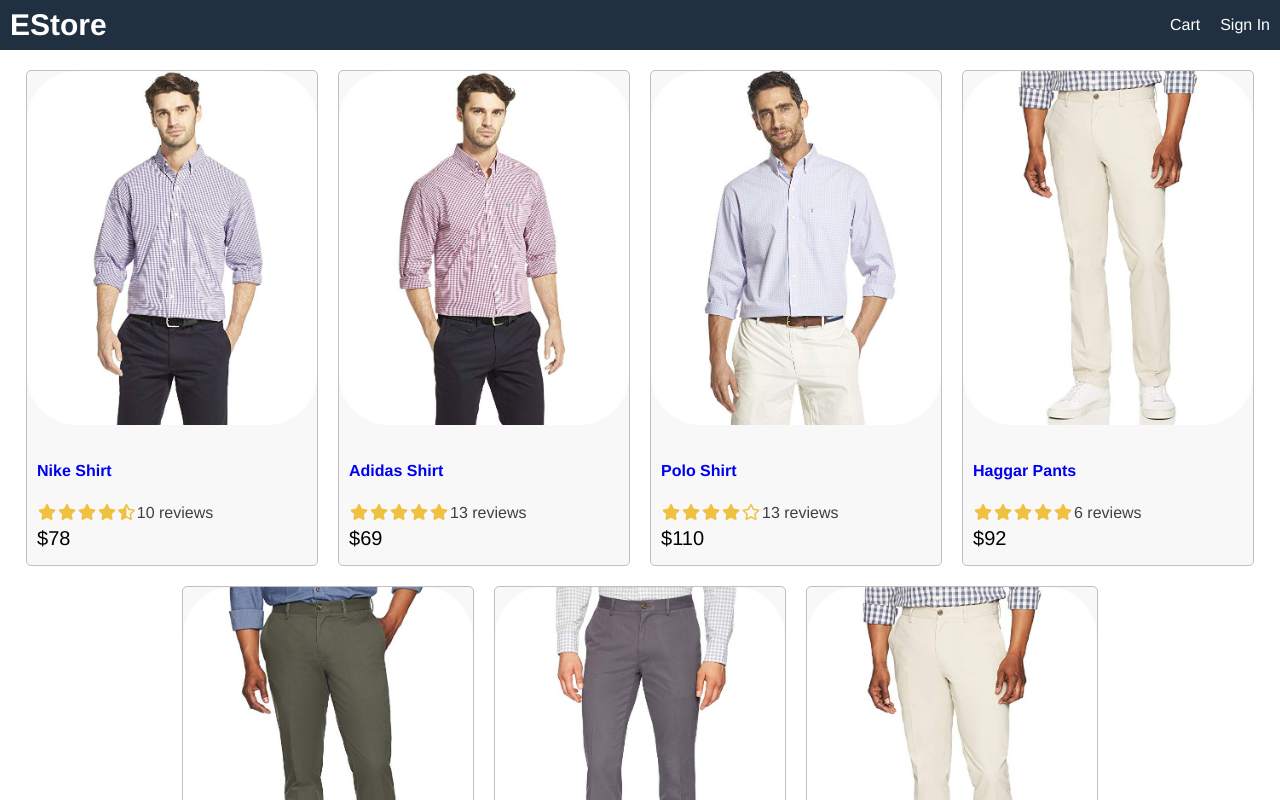
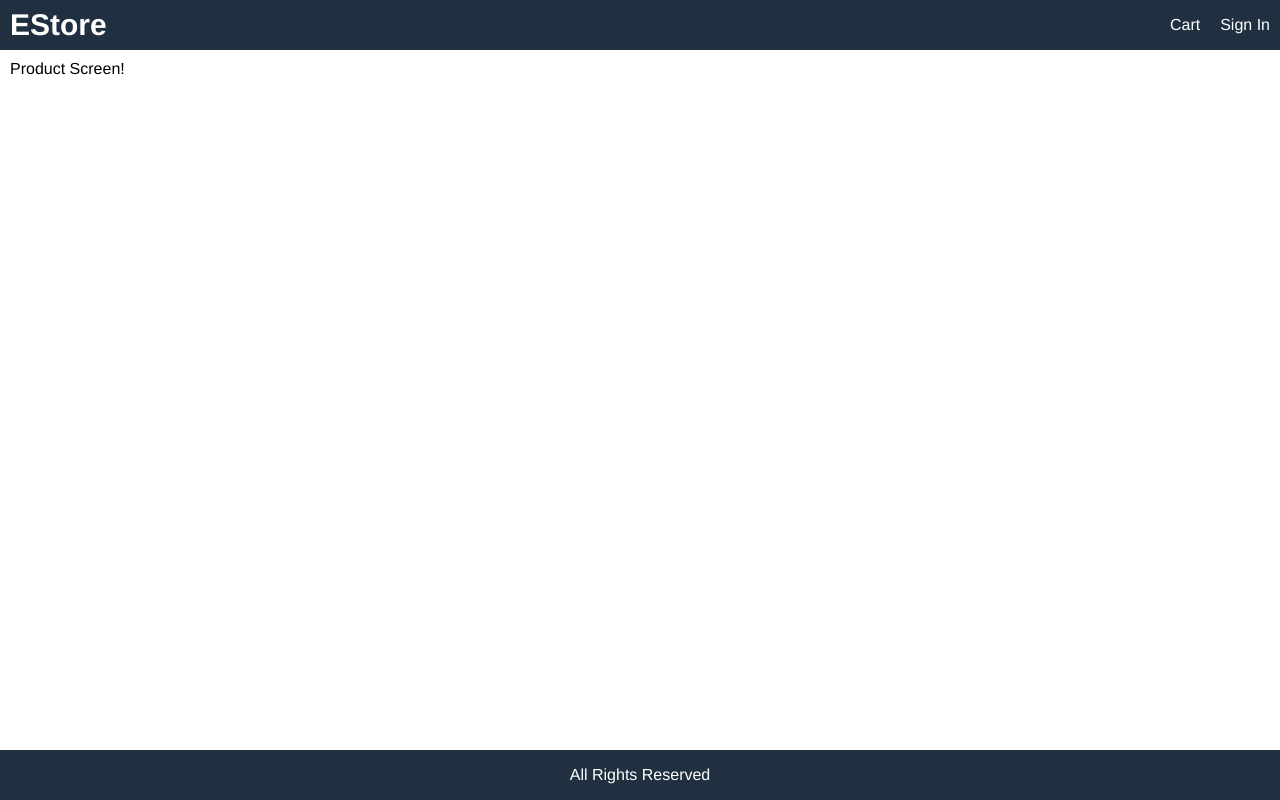
Before and after one commit to OnTheRocks/Ecommerce, a React (Create React App) app in the folder frontend/: page /product/1 in a window 1280 px wide. Shown: the top 800 px of the page. Built offline with nearby package versions, Linux system fonts and the light colour scheme.

Commit message:
Created Home and Product screens.

```diff
--- a/frontend/package.json
+++ b/frontend/package.json
@@ -8,6 +8,7 @@
     "@testing-library/user-event": "^12.6.2",
     "react": "^17.0.1",
     "react-dom": "^17.0.1",
+    "react-router-dom": "^5.2.0",
     "react-scripts": "4.0.1",
     "web-vitals": "^0.2.4"
   },
--- a/frontend/src/App.js
+++ b/frontend/src/App.js
@@ -1,9 +1,11 @@
 import React from 'react';
-import Product from './components/Product';
-import data from './data';
+import { BrowserRouter, Route } from 'react-router-dom';
+import HomeScreen from './Screens/HomeScreen';
+import ProductScreen from './Screens/ProductScreen';
 
 function App() {
   return (
+    <BrowserRouter>
     <div className="grid-container">
     <header className="row">
       <div>
@@ -15,16 +17,15 @@
       </div>
     </header>
     <main>
-      <div className="row center">
-        {data.products.map(product => (
-            <Product key={product._id} product={product}></Product>
-          ))}
-      </div>
+      <Route path="/product/:id" component={ProductScreen}></Route>
+      <Route path="/" component={HomeScreen} exact></Route>
+
     </main>
     <footer className="row center" >
       All Rights Reserved
     </footer>
   </div>
+  </BrowserRouter>
   );
 }
 
--- /dev/null
+++ b/frontend/src/Screens/HomeScreen.js
@@ -0,0 +1,15 @@
+import React from 'react'
+import Product from '../components/Product';
+import data from '../data';
+
+export default function HomeScreen() {
+  return (
+  <div>
+    <div className="row center">
+      {data.products.map(product => (
+        <Product key={product._id} product={product}></Product>
+      ))}
+    </div>
+  </div>
+  );
+}
--- /dev/null
+++ b/frontend/src/Screens/ProductScreen.js
@@ -0,0 +1,9 @@
+import React from 'react'
+
+export default function ProductScreen() {
+  return (
+    <div>
+      Product Screen!
+    </div>
+  )
+}
```
Also changed, not shown: 1 other file (tests, documents, lock files or other folders).
